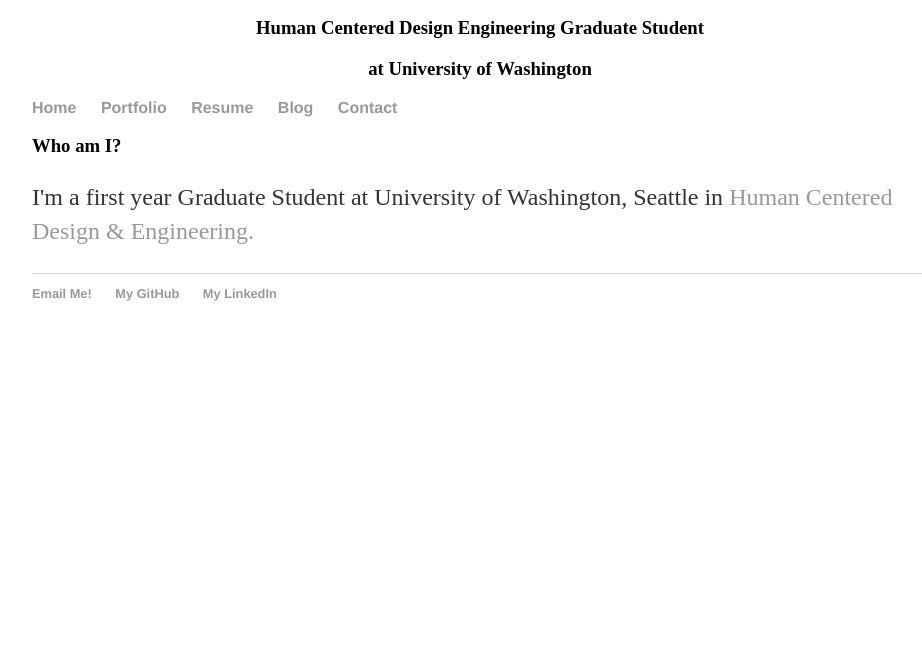
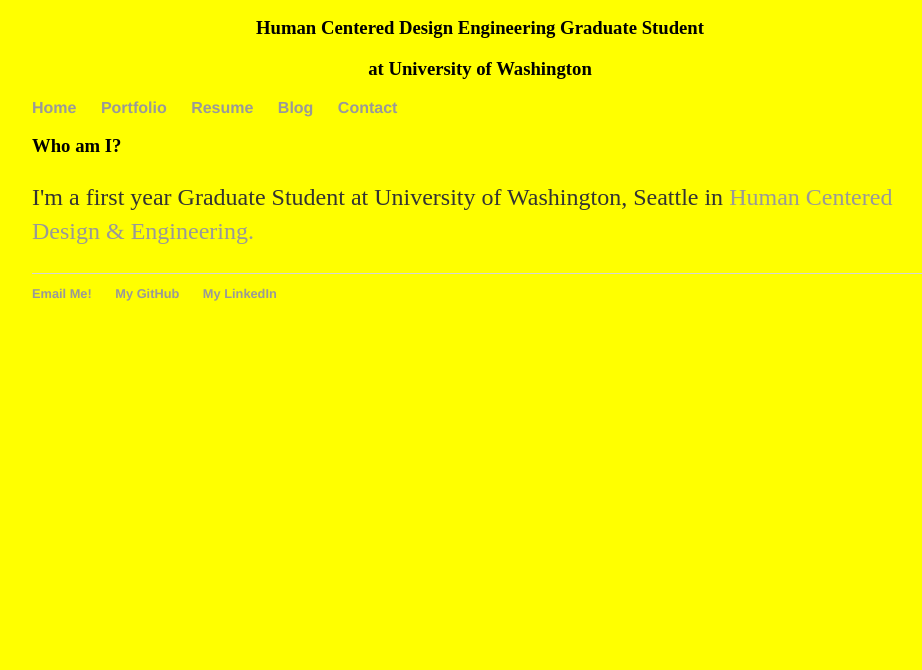
Before and after one commit to akshaynagpal/kartika12.github.io, a plain HTML site: page index.html in a window 1280 px wide. Shown: the part 130-800 px from the top of the page, without its empty margins (160-1082 px from the left). Drawn offline with Linux system fonts and the light colour scheme.

Commit message:
Update main.css

```diff
--- a/css/main.css
+++ b/css/main.css
@@ -1,5 +1,5 @@
 body {
-    background-color: 'yellow';
+    background-color: yellow;
     margin: 60px auto;
     width: 70%;
 }
```
